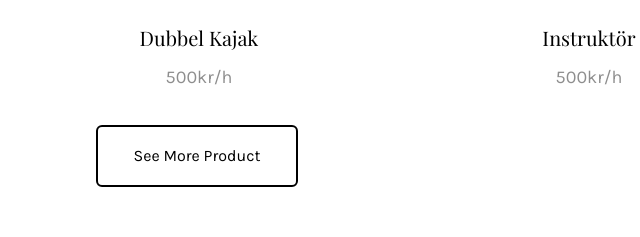
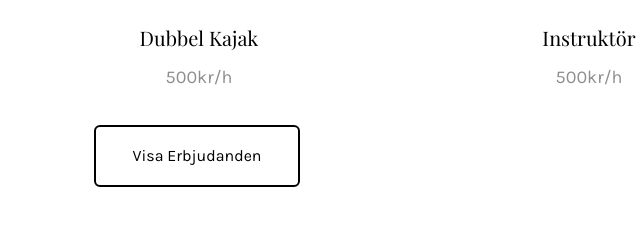
Before and after one commit to fredpriv/fredpriv.github.io, a plain HTML site: page index.html in a window 1280 px wide. Shown: the part 3569-3806 px from the top of the page, 441-1081 px from the left. Drawn offline with nearby package versions, Linux system fonts and the light colour scheme; files whose address does not match are found by name.

Commit message:
Swenglish

```diff
--- a/index.html
+++ b/index.html
@@ -242,7 +242,7 @@
 						<h3><a href="#">Instruktör</a></h3>
 						<span class="price">500kr/h</span>
 					</div>
-					<p class="text-center view-button animate-box"><a href="#" class="btn btn-primary btn-outline btn-lg">See More Product</a></p>
+					<p class="text-center view-button animate-box"><a href="#" class="btn btn-primary btn-outline btn-lg">Visa Erbjudanden</a></p>
 				</div>
 			</div>
 		</div>
```
